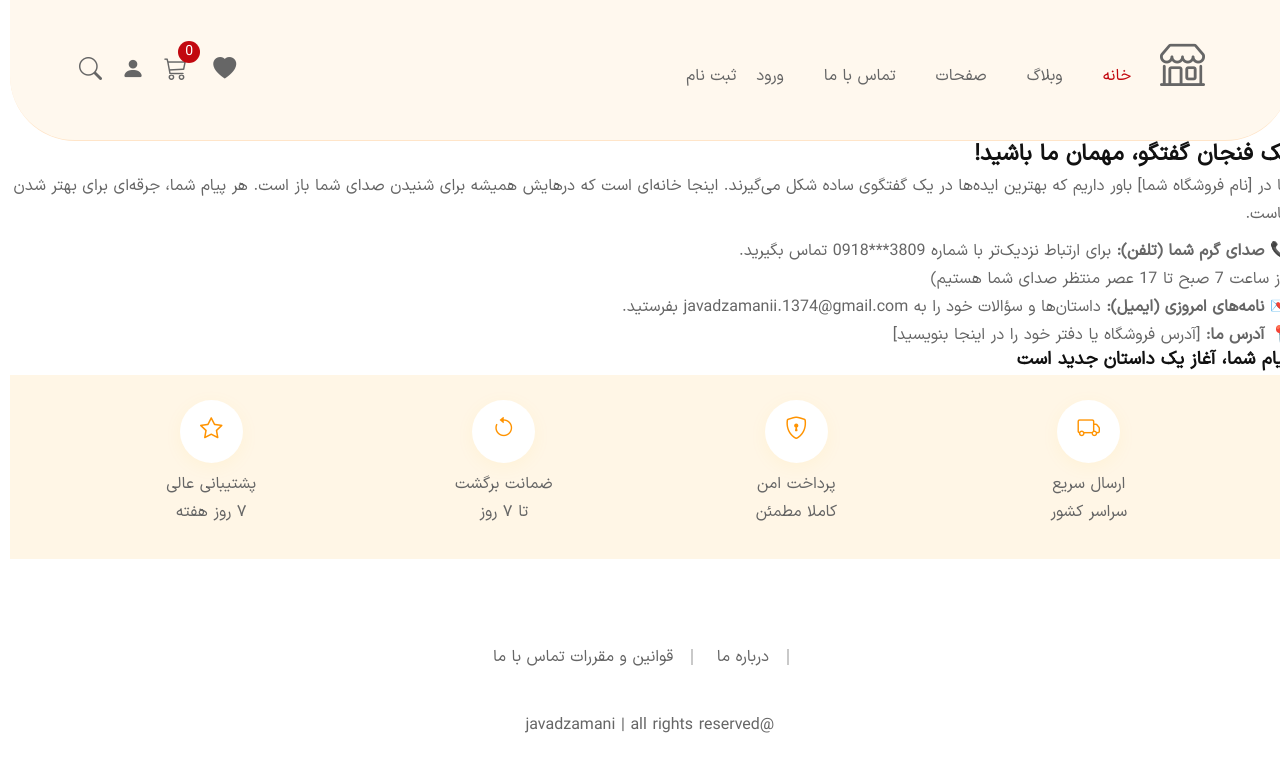
After one commit to Javadzamanifard/onlineshop, a Django app: page /products/contact/ in a window 1280 px wide. The commit adds this page. Shown: the top 783 px of the page. Run offline with Django 5.2, Linux system fonts and the light colour scheme; parts of the project's set-up code (start-up, migrations or seed data) failed here and were passed over; some libraries are stand-ins or nearby versions; some web fonts are replaced.

Commit message:
Add some features as contact us,...

```diff
--- a/products/urls.py
+++ b/products/urls.py
@@ -1,5 +1,5 @@
 from django.urls import path
-from .views import ProductListView, product_detail_view
+from .views import ProductListView, product_detail_view, ContactUs
 
 urlpatterns = [
     # آدرس برای لیست محصولات: /products/
@@ -8,4 +8,6 @@ urlpatterns = [
     # path('<int:pk>/', product_detail, name='product_detail'),
     # path('<slug:slug>/', product_detail_view, name='product_detail'),
     path('<int:pk>/', product_detail_view, name='product_detail'),
+    path('contact/', ContactUs.as_view(), name='contact_us'),
+
 ]
--- a/products/views.py
+++ b/products/views.py
@@ -1,5 +1,5 @@
 from django.shortcuts import redirect, render
-from django.views.generic import ListView, DetailView
+from django.views.generic import ListView, DetailView, TemplateView
 from .models import Product, Category, Comment
 from django.shortcuts import get_object_or_404
 from django.db.models import Q
@@ -133,3 +133,7 @@ def product_detail_view(request, pk):
         'form' : form,
     }
     return render(request, 'products/product_detail.html', context)
+
+
+class ContactUs(TemplateView):
+    template_name = 'contact_us.html'
--- a/templates/_base.html
+++ b/templates/_base.html
@@ -19,7 +19,6 @@
 
     {# بلاک مخصوص برای CSS های اضافی در صفحات دیگر #}
     {% block CSS %}
-        <link rel="stylesheet" href="{% static 'css/main.css' %}">
     {% endblock CSS %}
 </head>
 <body>
--- /dev/null
+++ b/templates/contact_us.html
@@ -0,0 +1,51 @@
+{% extends "_base.html" %}
+
+{% block content %}
+    <body>
+
+        <div class="contact-container">
+            <h1>یک فنجان گفتگو، مهمان ما باشید!</h1>
+            <p class="intro-text">
+                ما در [نام فروشگاه شما] باور داریم که بهترین ایده‌ها در یک گفتگوی ساده شکل می‌گیرند. اینجا خانه‌ای است که درهایش همیشه برای شنیدن صدای شما باز است. هر پیام شما، جرقه‌ای برای بهتر شدن ماست.
+            </p>
+
+            <ul class="contact-methods">
+                <li>
+                    <strong>📞 صدای گرم شما (تلفن):</strong>
+                    برای ارتباط نزدیک‌تر با شماره <span style="direction: ltr; display: inline-block;">0918***3809</span> تماس بگیرید.
+                    <br>
+                    (از ساعت 7 صبح تا 17 عصر منتظر صدای شما هستیم)
+                </li>
+                <li>
+                    <strong>💌 نامه‌های امروزی (ایمیل):</strong>
+                    داستان‌ها و سؤالات خود را به
+                    <a href="mailto:javadzamanii.1374@gmail.com"><span class="ltr-text">javadzamanii.1374@gmail.com</span></a>
+                    بفرستید.
+                </li>
+                <li>
+                    <strong>📍 آدرس ما:</strong>
+                    [آدرس فروشگاه یا دفتر خود را در اینجا بنویسید]
+                </li>
+            </ul>
+
+            <h2 class="form-title">پیام شما، آغاز یک داستان جدید است</h2>
+{% comment %}
+            <form action="." method="post" class="contact-form">
+                <div class="form-group">
+                    <label for="name">نام شما (که دوست داریم به این نام صدایتان کنیم)</label>
+                    <input type="text" id="name" name="name" required>
+                </div>
+                <div class="form-group">
+                    <label for="contact_info">ایمیل یا شماره موبایل شما</label>
+                    <input type="text" id="contact_info" name="contact_info" required>
+                </div>
+                <div class="form-group">
+                    <label for="message">پیام دلنشین شما</label>
+                    <textarea id="message" name="message" required></textarea>
+                </div>
+                <button type="submit">ارسال پیام</button>
+            </form> {% endcomment %}
+        </div>
+
+    </body>
+{% endblock content %}
--- a/templates/partials/header.html
+++ b/templates/partials/header.html
@@ -53,7 +53,7 @@
                                     </a>
                                     </li>
                                 <li class="mainmenu__item">
-                                    <a href="contact-us.html" class="mainmenu__link">
+                                    <a href="{% url 'contact_us' %}" class="mainmenu__link">
                                         <span class="mm-text">تماس با ما</span>
                                     </a>
                                 </li>
```
